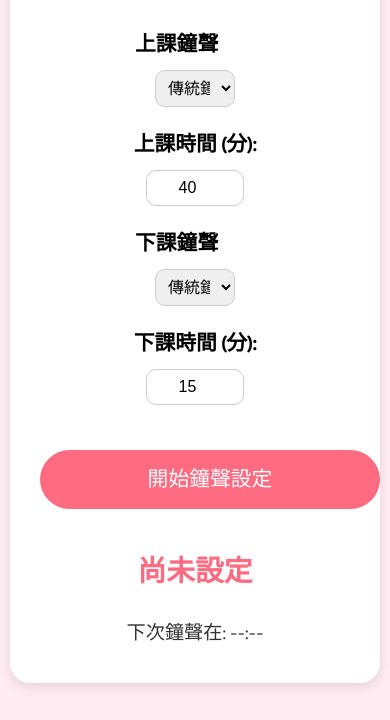
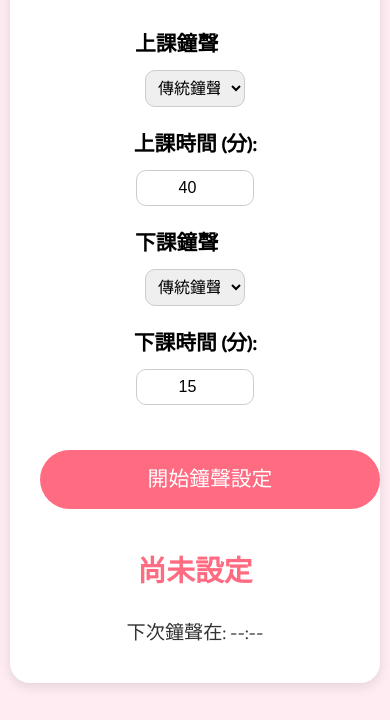
Before and after one commit to gigiOHYA/TaskBell, a plain HTML site: page index.html in a window 390 px wide. Shown: the part 144-864 px from the top of the page. Drawn offline with Linux system fonts and the light colour scheme.

Commit message:
Adjust UI.

```diff
--- a/style.css
+++ b/style.css
@@ -124,6 +124,6 @@ body {
 
     .bell-setting select,
     .bell-setting input[type="number"] {
-        width: 80px; /* Slightly reduce width for input/select on mobile */
+        width: 100px; /* Slightly reduce width for input/select on mobile */
     }
 }
```
